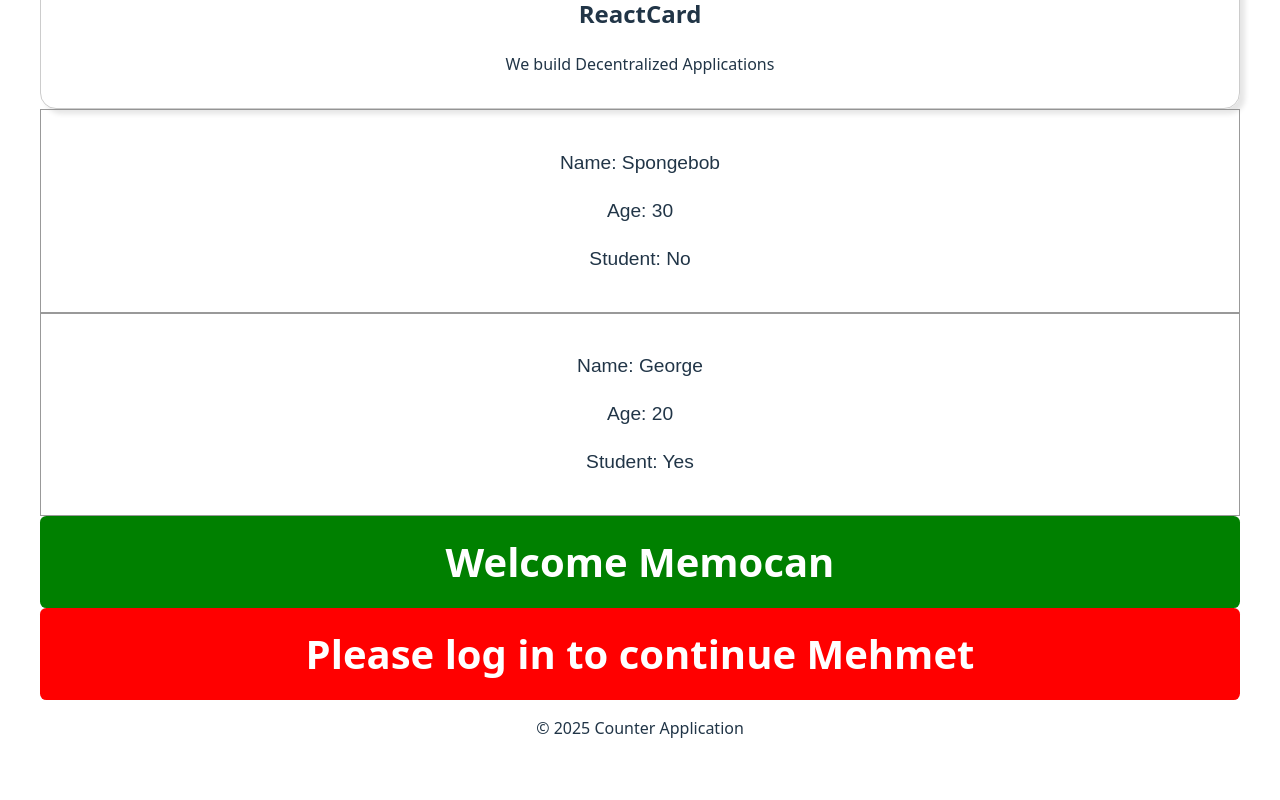
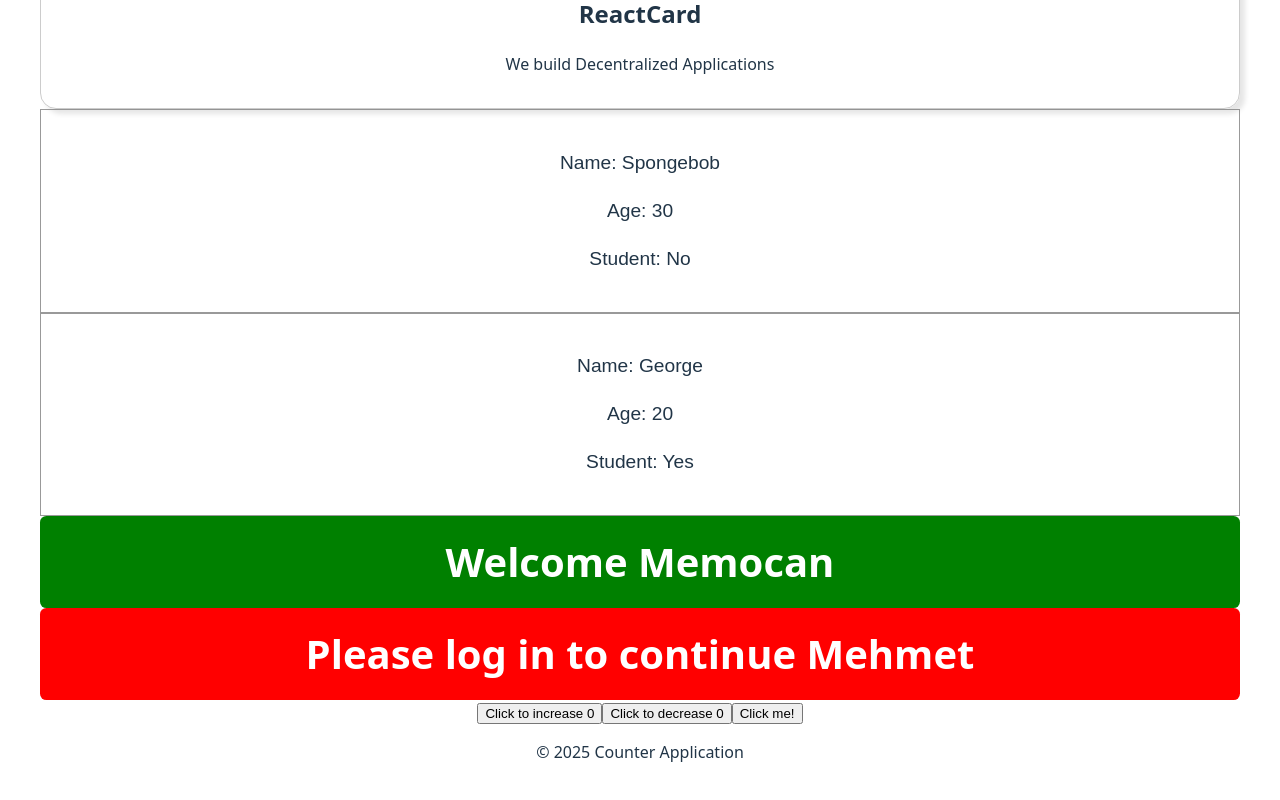
Before and after one commit to mkaya13/react-practise, a React (Vite) app: page / in a window 1280 px wide. Shown: the part 816-1616 px from the top of the page. Built offline with nearby package versions, Linux system fonts and the light colour scheme.

Commit message:
Onclick is finalized

```diff
--- a/src/App.jsx
+++ b/src/App.jsx
@@ -9,6 +9,7 @@ import Student from './components/Student/Student.jsx'
 import CounterOperations from './components/CounterOperations.jsx'
 import UserGreeting from './components/UserGreeting/UserGreeting.jsx'
 import List from './components/List/List.jsx'
+import Button from './components/Button/Button.jsx'
 
 function App() {
   const [counter, setCounter] = useState(0);
@@ -35,6 +36,7 @@ function App() {
       <Student name="George" age={20} isStudent = {true}/>
       <UserGreeting isLoggedIn={true} username="Memocan"/>
       <UserGreeting isLoggedIn={false} username="Mehmet"/>
+      <Button />
       <Footer />
     </>
   )
--- /dev/null
+++ b/src/components/Button/Button.jsx
@@ -0,0 +1,29 @@
+import { useState } from "react"
+
+const Button = () => {
+
+    const [counter, setCounter] = useState(0)
+
+    const handleIncrease = () => {
+        setCounter(counter+1)
+        console.log("OUCH")
+    }
+
+    const handleDecrease = () => {
+        setCounter(counter-1)
+        console.log("OUCH")
+    }
+
+    const handleClick2 = (e) => { e.target.textContent = "OUCH!"}
+
+    return (
+        <div>
+            <button onClick={handleIncrease}>Click to increase {counter}</button>
+            <button onClick={handleDecrease}>Click to decrease {counter}</button>
+            <button onClick={(e) => handleClick2(e)}>Click me!</button>
+        </div>
+
+    )
+}
+
+export default Button;
```
